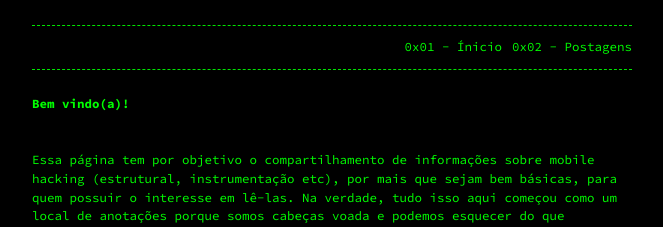
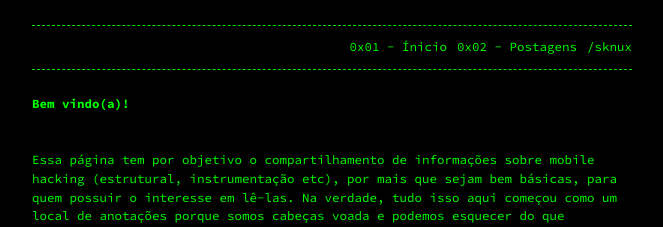
Before and after one commit to mobreakers/blog, a Jekyll site: the page built from index.md, in a window 1280 px wide. Shown: the top 227 px of the page, without its empty margins (308-971 px from the left). Built offline with Jekyll 4.4.1, drawn with Linux system fonts in a browser that asks for light colours.

Commit message:
Update _config.yml

```diff
--- a/_config.yml
+++ b/_config.yml
@@ -5,6 +5,7 @@
 header_pages:
    - index.md
    - postagens.md
+   - sknux.md
 
 footer: 'read phrack magazine <a href="http://phrack.org">phrack.org</a>'
 
```
